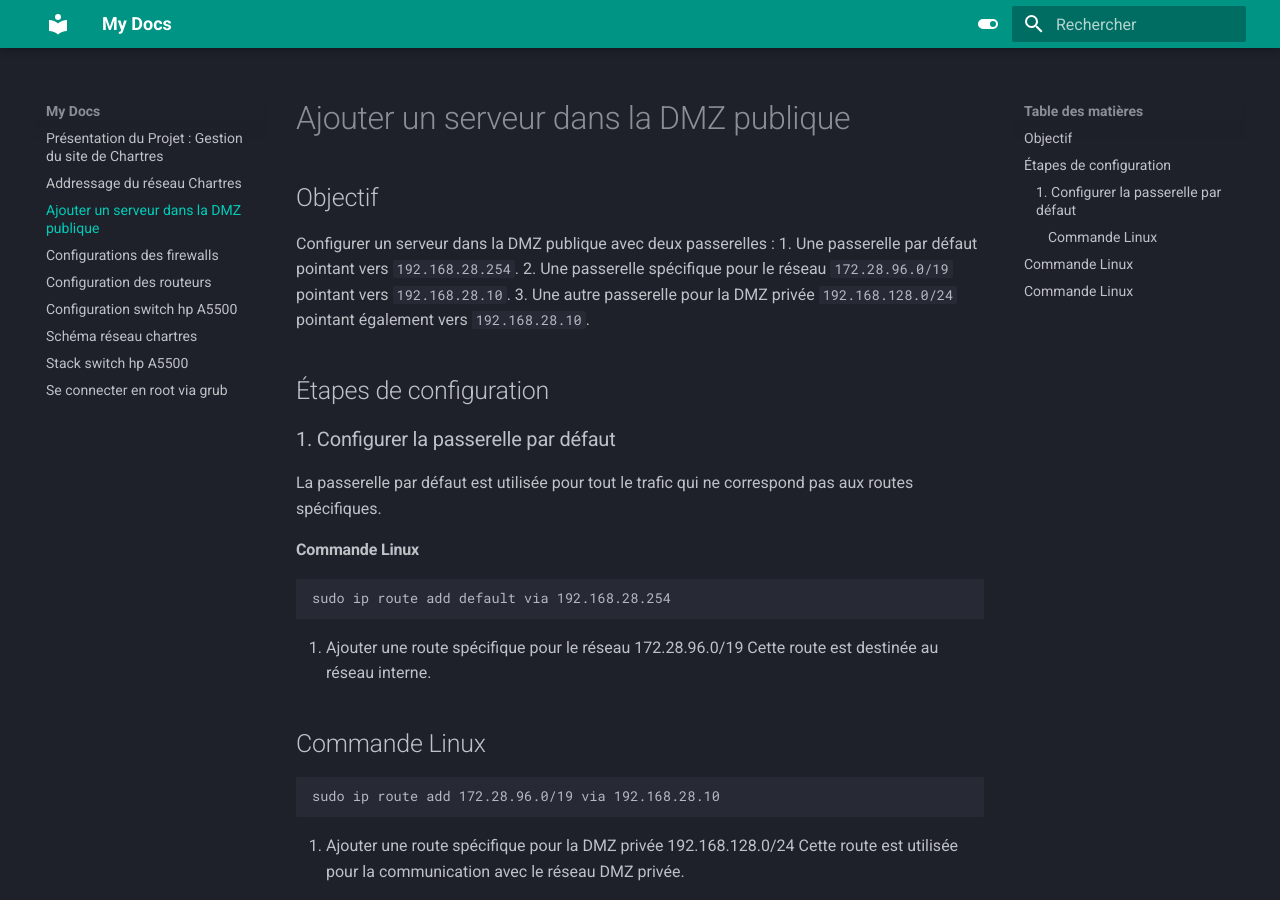
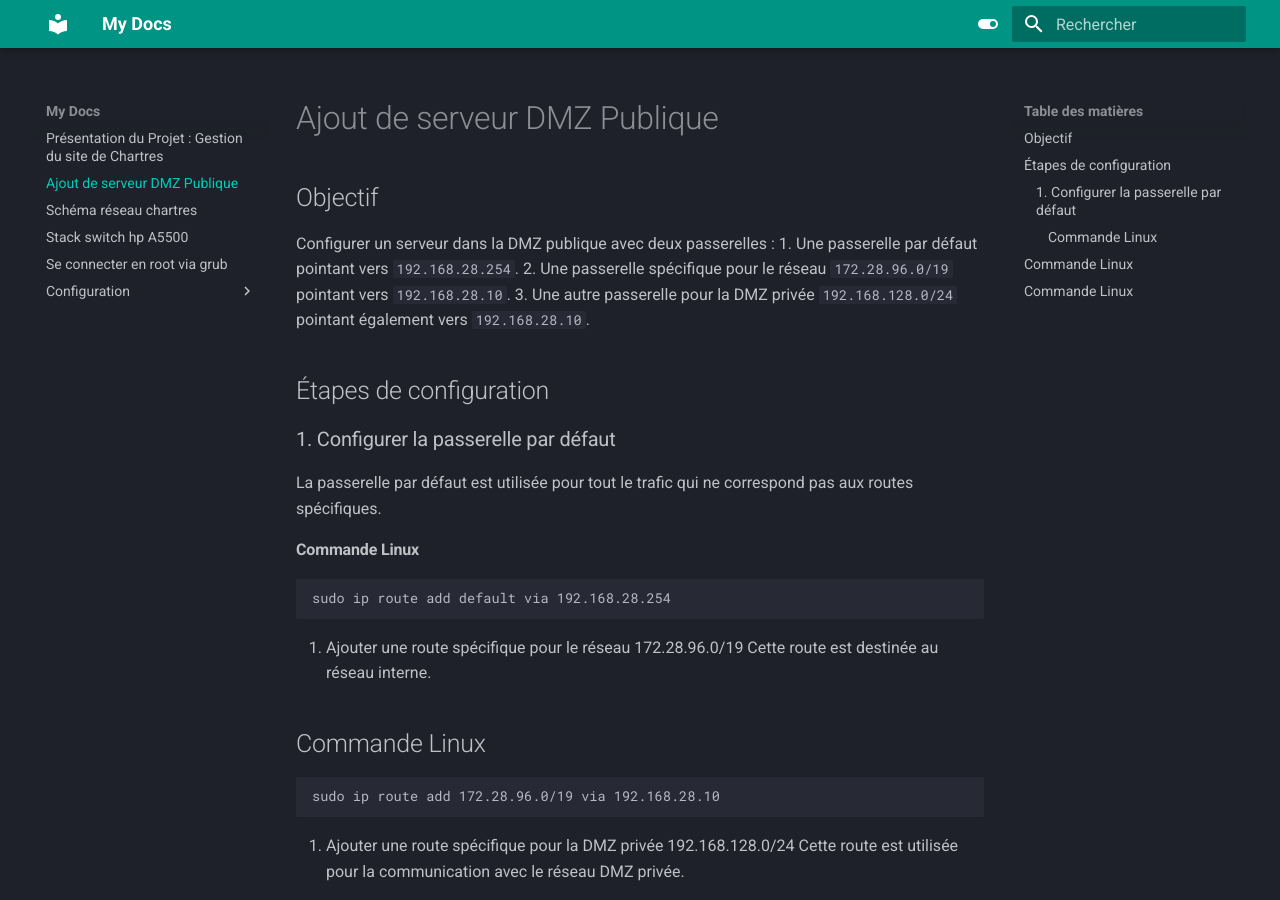
Before and after one commit to HeaZzY/Mkdocs, an MkDocs documentation site: the page built from docs/AjoutServeur.md, in a window 1280 px wide and 900 px high. Built offline with MkDocs 1.6.1 and Material for MkDocs 9.7.7, drawn with Linux system fonts in a browser that asks for light colours.

Commit message:
Test menu

```diff
--- a/docs/AjoutServeur.md
+++ b/docs/AjoutServeur.md
@@ -1,4 +1,4 @@
-# Ajouter un serveur dans la DMZ publique
+# Ajout de serveur DMZ Publique
 
 ## Objectif
 Configurer un serveur dans la DMZ publique avec deux passerelles :
```
Also changed, not shown: docs/Configuration/Addressage.md (renamed from docs/Addressage.md), docs/Configuration/Config_FWSN210.md (renamed from docs/Config_FWSN210.md), docs/Configuration/Configuration_des_routeurs.md (renamed from docs/Configuration_des_routeurs.md), docs/Configuration/Interface.md (renamed from docs/Interface.md).
